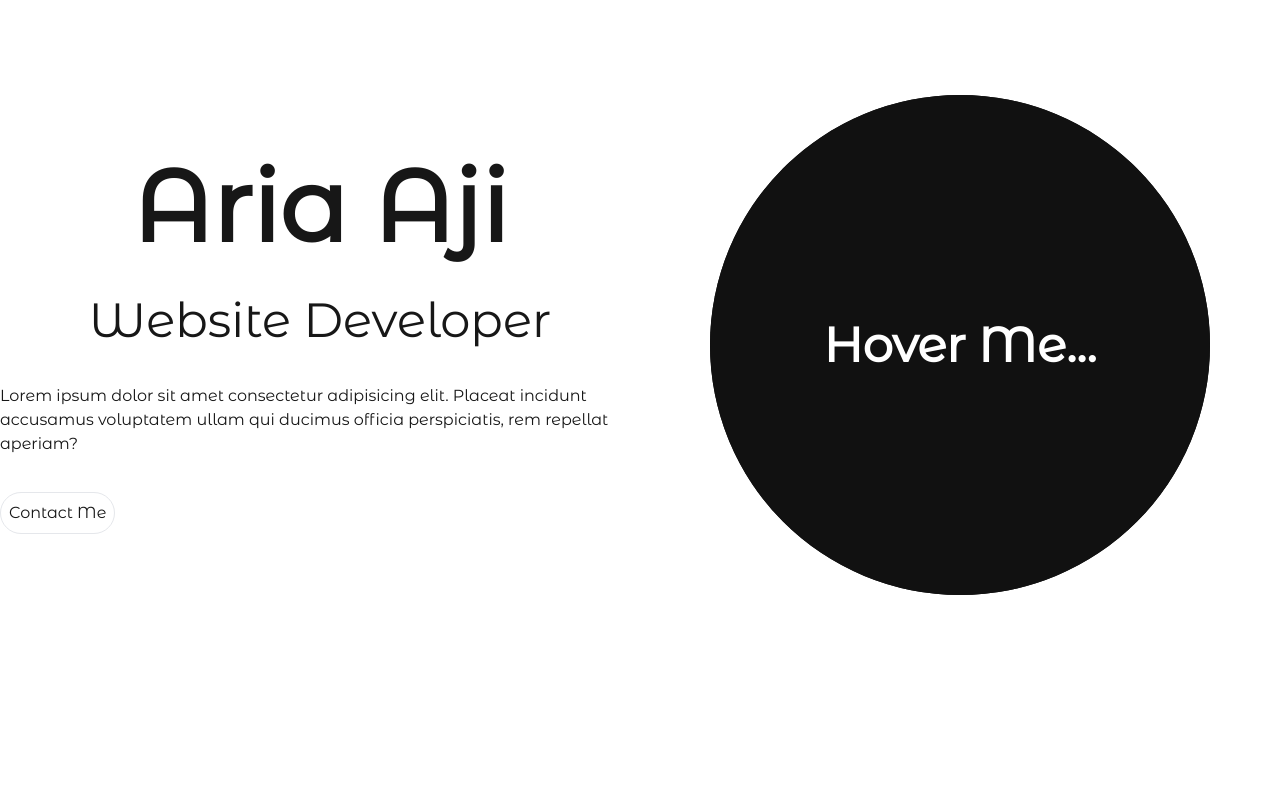
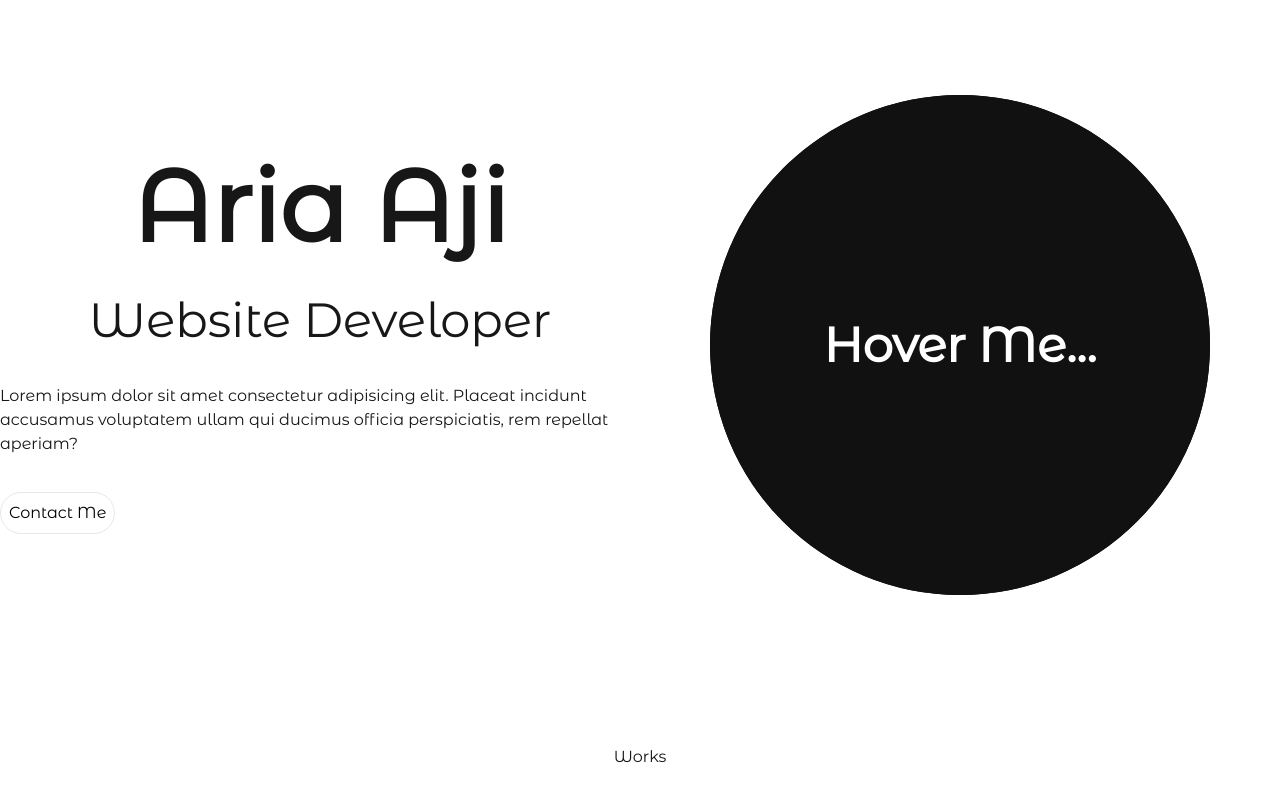
Before and after one commit to ariaajipw/Portfolio, a Next.js app: page / in a window 1280 px wide. Shown: the part 855-1655 px from the top of the page. Before the commit the page ends 1600 px from the top, so only its background shows below. Built offline with nearby package versions, Linux system fonts and the light colour scheme; a web font is replaced by a local one.

Commit message:
add-more-section

```diff
--- a/app/page.tsx
+++ b/app/page.tsx
@@ -47,8 +47,8 @@ export default function Home() {
              className="text-4xl lg:text-[100px] font-bold leading-none place-self-center"
           />
             <h2 className="text-2xl lg:text-5xl py-10 place-self-center">Website Developer</h2>
-            <p className="text-small lg:text-large place-self-center px-auto mx-auto mb-9">Lorem ipsum dolor sit amet consectetur adipisicing elit. Placeat incidunt accusamus voluptatem ullam qui ducimus officia perspiciatis, rem repellat aperiam?</p>
-            <button className="button border p-2 rounded-full ontent-center place-self-center">Contact Me</button>
+            <p className="text-small lg:text-large content-center place-self-center px-auto mx-auto mb-9">Lorem ipsum dolor sit amet consectetur adipisicing elit. Placeat incidunt accusamus voluptatem ullam qui ducimus officia perspiciatis, rem repellat aperiam?</p>
+            <button className="button border p-2 rounded-full content-center place-self-center text-center bg-white hover:bg-slate-500 text-black hover:text-white" type="button" >Contact Me</button>
           </div>
           <div className="lg:col-span-6 content-center place-self-center order-first lg:order-last">
             <PixelTransition
@@ -80,6 +80,12 @@ export default function Home() {
           </div>
         </div>
       </div>
+      <div className="third-section container flex mx-auto h-screen w-fit content-center place-self-center">
+       <div>Works</div>
+      </div>
+      <div className="fourth-section container flex mx-auto h-screen w-fit content-center place-self-center">
+       <div></div>
+      </div>
     </div>
   );
 }
```
